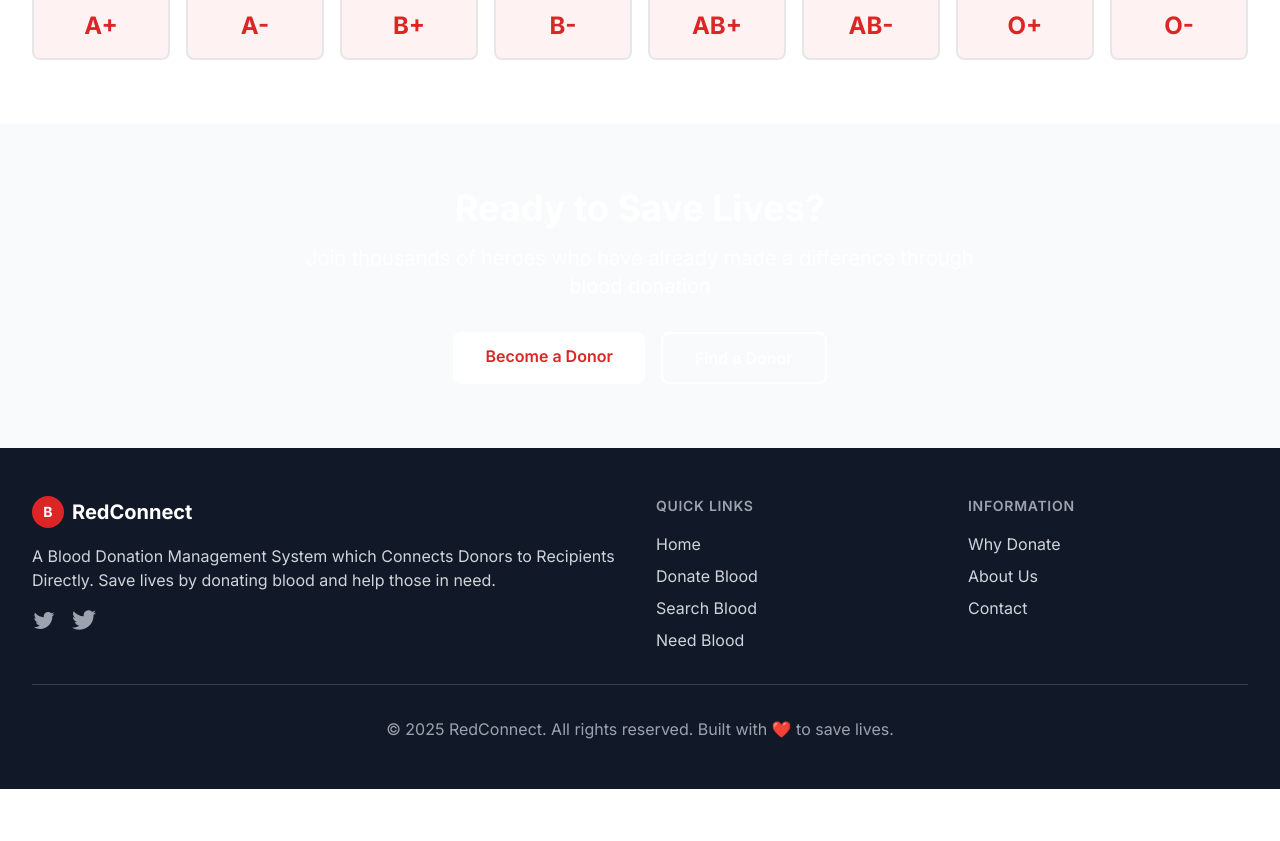
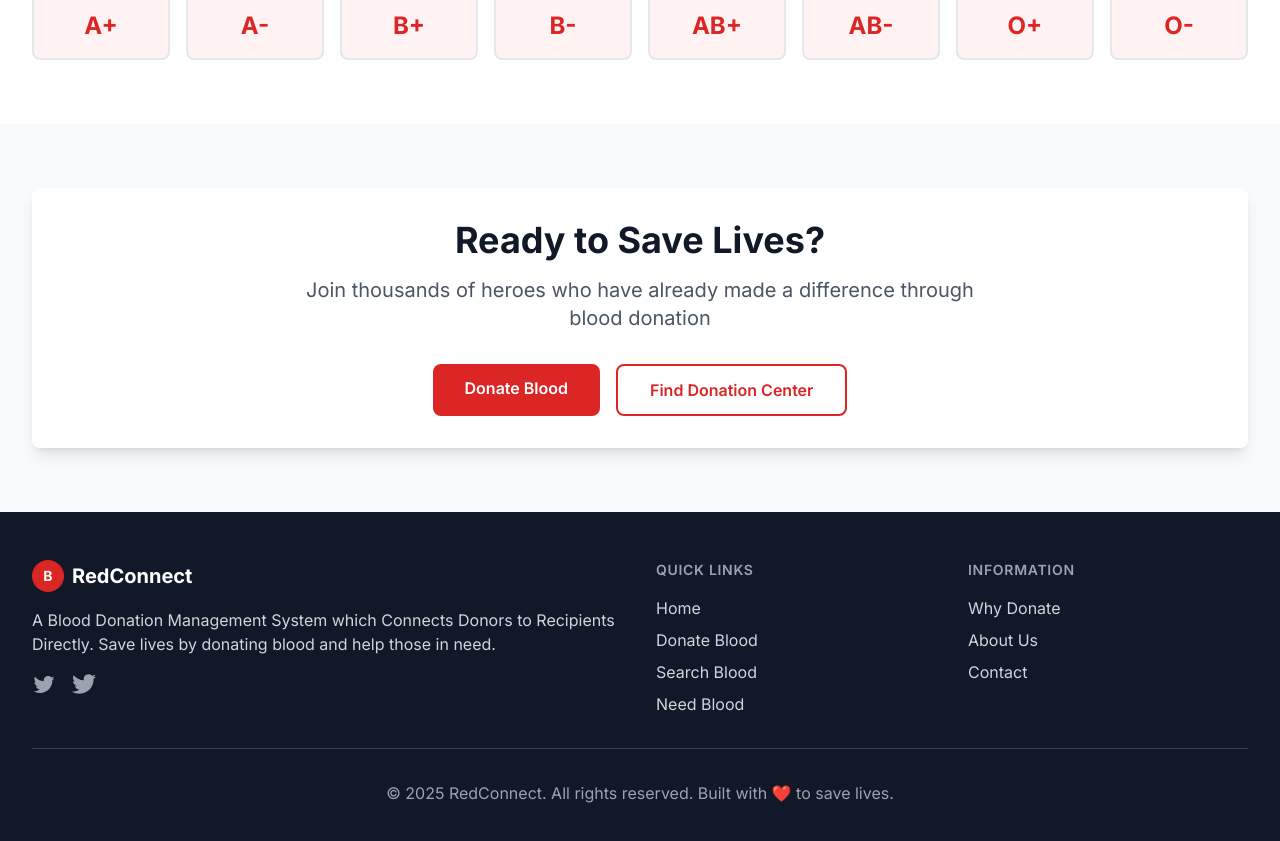
Before and after one commit to iamukul23/Red-Connect, a React (Create React App) app: page / in a window 1280 px wide. Shown: the part 1504-2345 px from the top of the page. Before the commit the page ends 2293 px from the top, so only its background shows below. Built offline with nearby package versions, Linux system fonts and the light colour scheme; no server answers; the HTML template or start-up script is replaced by a standard one.

Commit message:
Updates-1

```diff
--- a/src/pages/Home.js
+++ b/src/pages/Home.js
@@ -254,31 +254,32 @@ const Home = () => {
       </section>
 
       {/* CTA Section */}
-      <section className="py-16 gradient-bg hero-pattern">
-        <div className="max-w-7xl mx-auto px-4 sm:px-6 lg:px-8 text-center">
+      <section className="py-16 bg-gray-50">
+        <div className="max-w-7xl mx-auto px-4 sm:px-6 lg:px-8">
           <motion.div
             initial={{ opacity: 0, y: 30 }}
             whileInView={{ opacity: 1, y: 0 }}
             transition={{ duration: 0.8 }}
+            className="bg-white rounded-lg shadow-lg p-8 text-center"
           >
-            <h2 className="text-3xl md:text-4xl font-bold text-white mb-4">
+            <h2 className="text-3xl md:text-4xl font-bold text-gray-900 mb-4">
               Ready to Save Lives?
             </h2>
-            <p className="text-xl text-white mb-8 max-w-2xl mx-auto">
+            <p className="text-xl text-gray-600 mb-8 max-w-2xl mx-auto">
               Join thousands of heroes who have already made a difference through blood donation
             </p>
             <div className="flex flex-col sm:flex-row gap-4 justify-center">
               <Link
                 to="/donate"
-                className="bg-white text-primary-600 hover:bg-gray-100 px-8 py-3 rounded-lg font-semibold transition-colors duration-200"
+                className="bg-primary-600 hover:bg-primary-700 text-white px-8 py-3 rounded-lg font-semibold transition-colors duration-200"
               >
-                Become a Donor
+                Donate Blood
               </Link>
               <Link
                 to="/search"
-                className="border-2 border-white text-white hover:bg-white hover:text-primary-600 px-8 py-3 rounded-lg font-semibold transition-colors duration-200"
+                className="border-2 border-primary-600 text-primary-600 hover:bg-primary-600 hover:text-white px-8 py-3 rounded-lg font-semibold transition-colors duration-200"
               >
-                Find a Donor
+                Find Donation Center
               </Link>
             </div>
           </motion.div>
```
